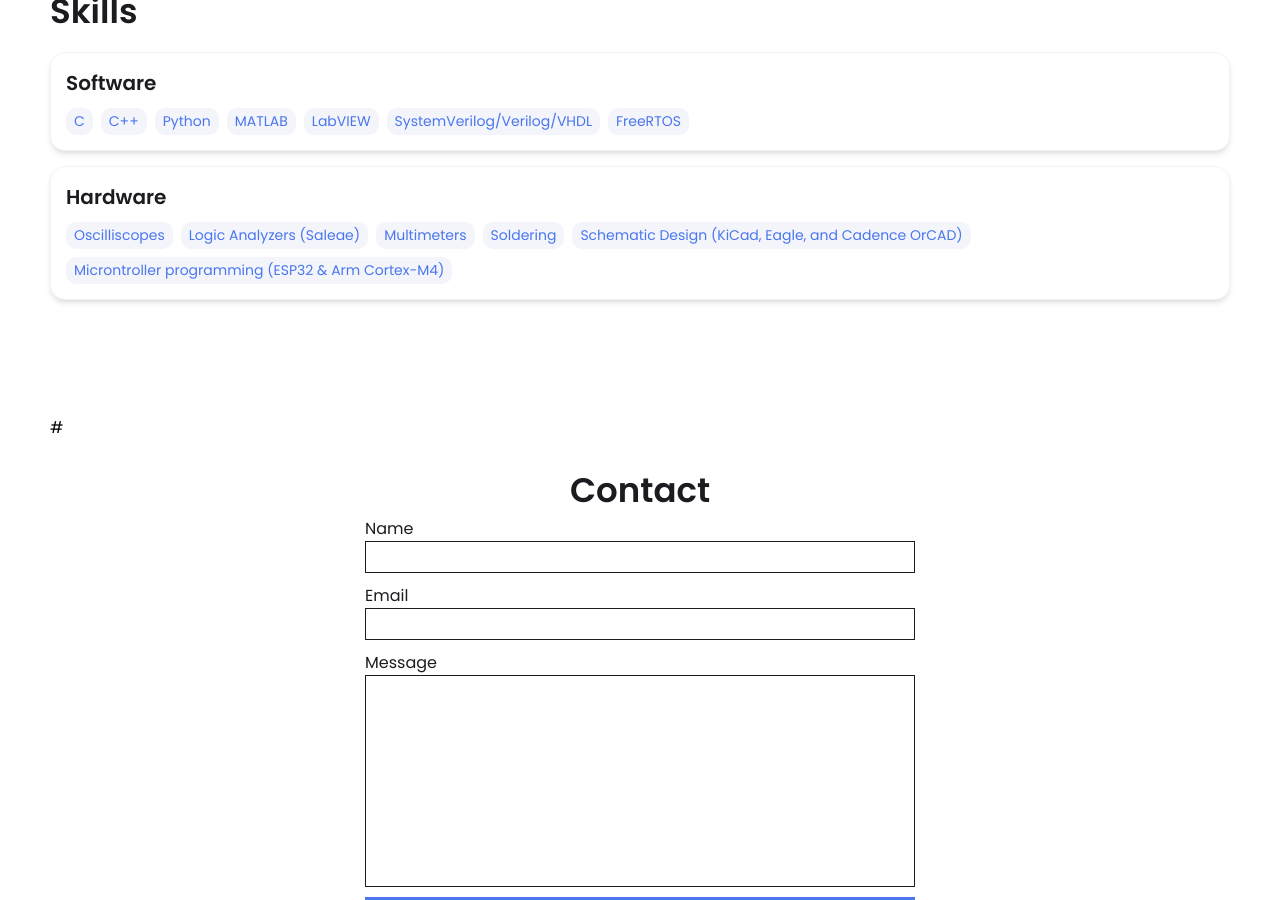
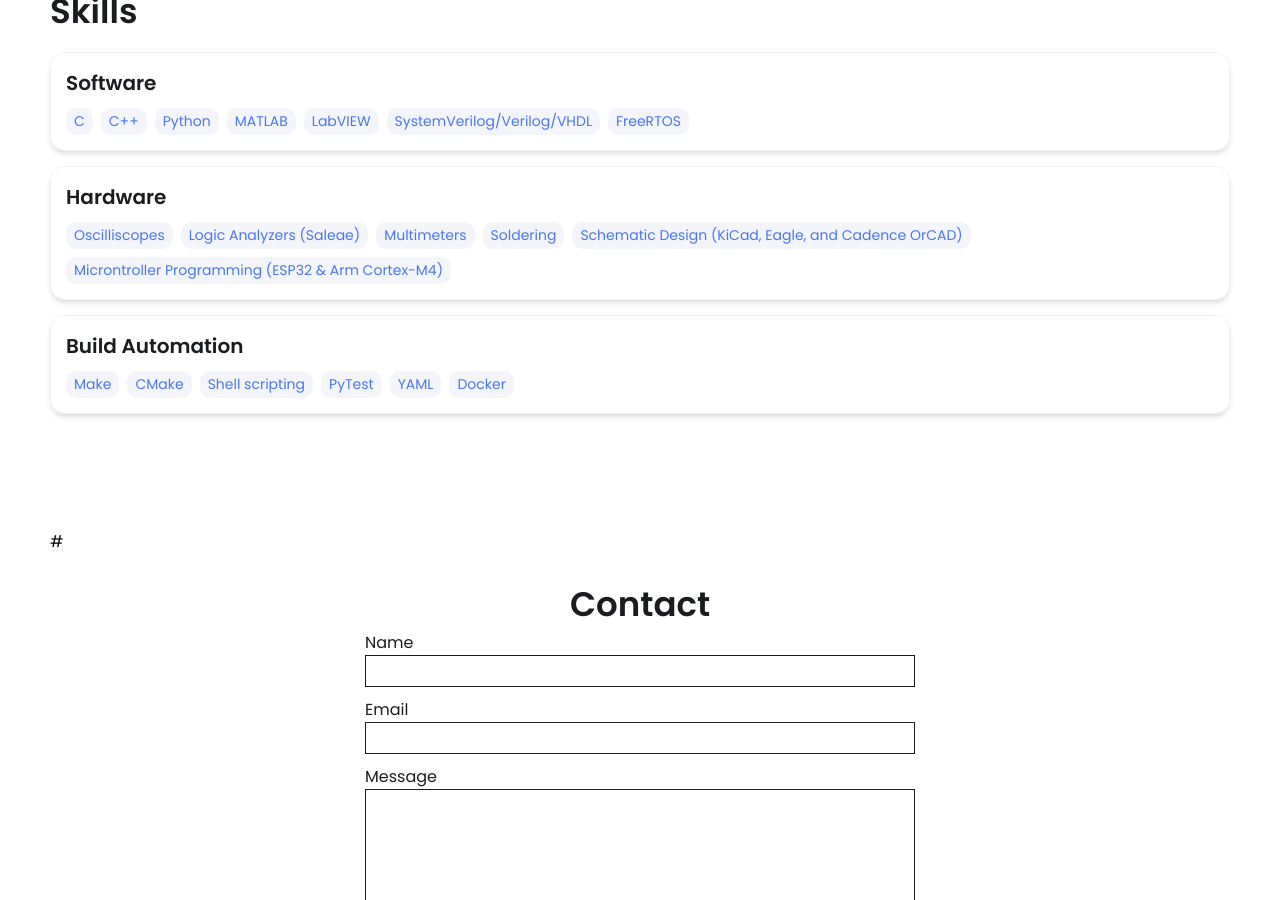
Before and after one commit to jovankoledin/jovankoledin.github.io, a Jekyll site: the page built from index.html, in a window 1280 px wide and 900 px high, scrolled down 1640 px. Built offline with Jekyll 4.4.1, drawn with Linux system fonts in a browser that asks for light colours.

Commit message:
Update _config.yml

```diff
--- a/_config.yml
+++ b/_config.yml
@@ -61,16 +61,16 @@ skills:
     - Multimeters
     - Soldering
     - Schematic Design (KiCad, Eagle, and Cadence OrCAD)
-    - Microntroller programming (ESP32 & Arm Cortex-M4)
-#    - Laser Cutting
-#    - Water Jet Cutting
-#    - Arduino / Raspberry Pi
-#    - Breadboarding for circuit testing
-#  - category: Design Standards / Practices
-#    tools:
-#    - GD&T ASME Y14
-#    - ISO fits and tolerances
-#    - PLM (PTC Windchill / Arena)
+    - Microntroller Programming (ESP32 & Arm Cortex-M4)
+
+  - category: Build Automation
+    tools:
+    - Make
+    - CMake
+    - Shell scripting
+    - PyTest
+    - YAML
+    - Docker
 #  - category: PCB Design
 #    tools:
 #    - Altium Designer
```
